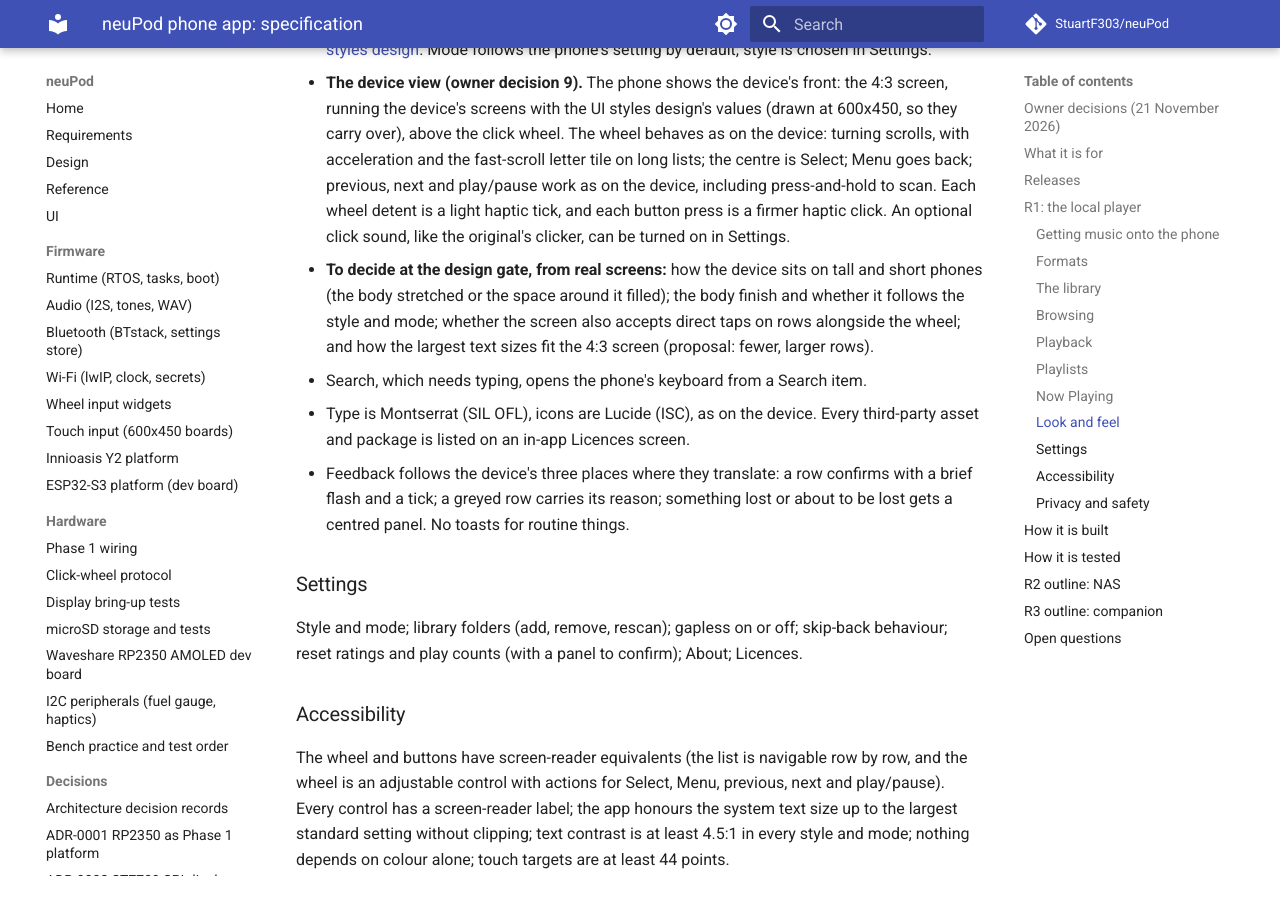
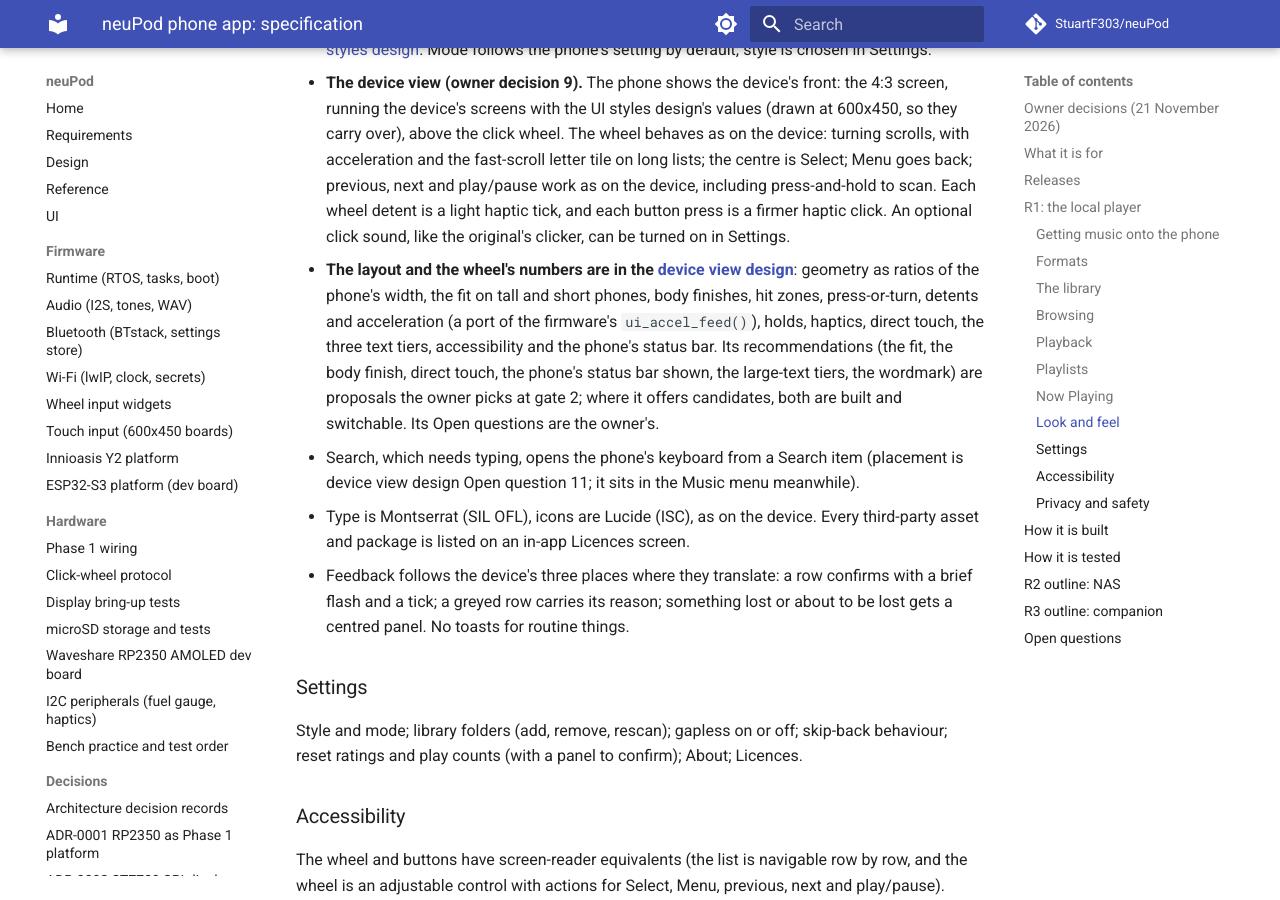
Before and after one commit to StuartF303/neuPod, an MkDocs documentation site: the page built from docs/app/README.md, in a window 1280 px wide and 900 px high, scrolled down 5540 px. Built offline with MkDocs 1.6.1 and Material for MkDocs 9.7.7, drawn with Linux system fonts in a browser that asks for light colours; comment, search, counter and statistics services are not loaded.

Commit message:
docs(app): point phase 2 at the device view design (#105)
* docs(app): point phase 2 at the device view design

Phase 2's device view, click wheel, haptics, accessibility, direct touch, text tiers
and design-gate items now cite docs/design/2026-11-21-app-device-view/. Differences
between its mock-ups and the spec are noted for gate 2. Adds release signing and
launcher icons to phase 7.

Co-Authored-By: Claude Opus 5.5 <noreply@anthropic.com>

* docs(app): address review of the device view pointers

Co-Authored-By: Claude Opus 5.5 <noreply@anthropic.com>

---------

Co-authored-by: Stuart Fraser <stuart@wallet.services>
Co-authored-by: Claude Opus 5.5 <noreply@anthropic.com>

```diff
--- a/docs/app/README.md
+++ b/docs/app/README.md
@@ -184,11 +184,14 @@ the same rule as the device: the dominant colour, clamped until white text on it
   centre is Select; Menu goes back; previous, next and play/pause work as on the device, including press-and-hold to
   scan. Each wheel detent is a light haptic tick, and each button press is a firmer haptic click. An optional click
   sound, like the original's clicker, can be turned on in Settings.
-- **To decide at the design gate, from real screens:** how the device sits on tall and short phones (the body
-  stretched or the space around it filled); the body finish and whether it follows the style and mode; whether the
-  screen also accepts direct taps on rows alongside the wheel; and how the largest text sizes fit the 4:3 screen
-  (proposal: fewer, larger rows).
-- Search, which needs typing, opens the phone's keyboard from a Search item.
+- **The layout and the wheel's numbers are in the [device view design](../design/2026-11-21-app-device-view/README.md)**: geometry as ratios of the
+  phone's width, the fit on tall and short phones, body finishes, hit zones, press-or-turn, detents and acceleration
+  (a port of the firmware's `ui_accel_feed()`), holds, haptics, direct touch, the three text tiers, accessibility and
+  the phone's status bar. Its recommendations (the fit, the body finish, direct touch, the phone's status bar shown,
+  the large-text tiers, the wordmark) are proposals the owner picks at gate 2; where it offers candidates, both are
+  built and switchable. Its Open questions are the owner's.
+- Search, which needs typing, opens the phone's keyboard from a Search item (placement is device view design Open question 11;
+  it sits in the Music menu meanwhile).
 - Type is Montserrat (SIL OFL), icons are Lucide (ISC), as on the device. Every third-party asset and package is listed
   on an in-app Licences screen.
 - Feedback follows the device's three places where they translate: a row confirms with a brief flash and a tick; a
```
Also changed, not shown: docs/app/PROGRESS.md (+10 -5 lines).
